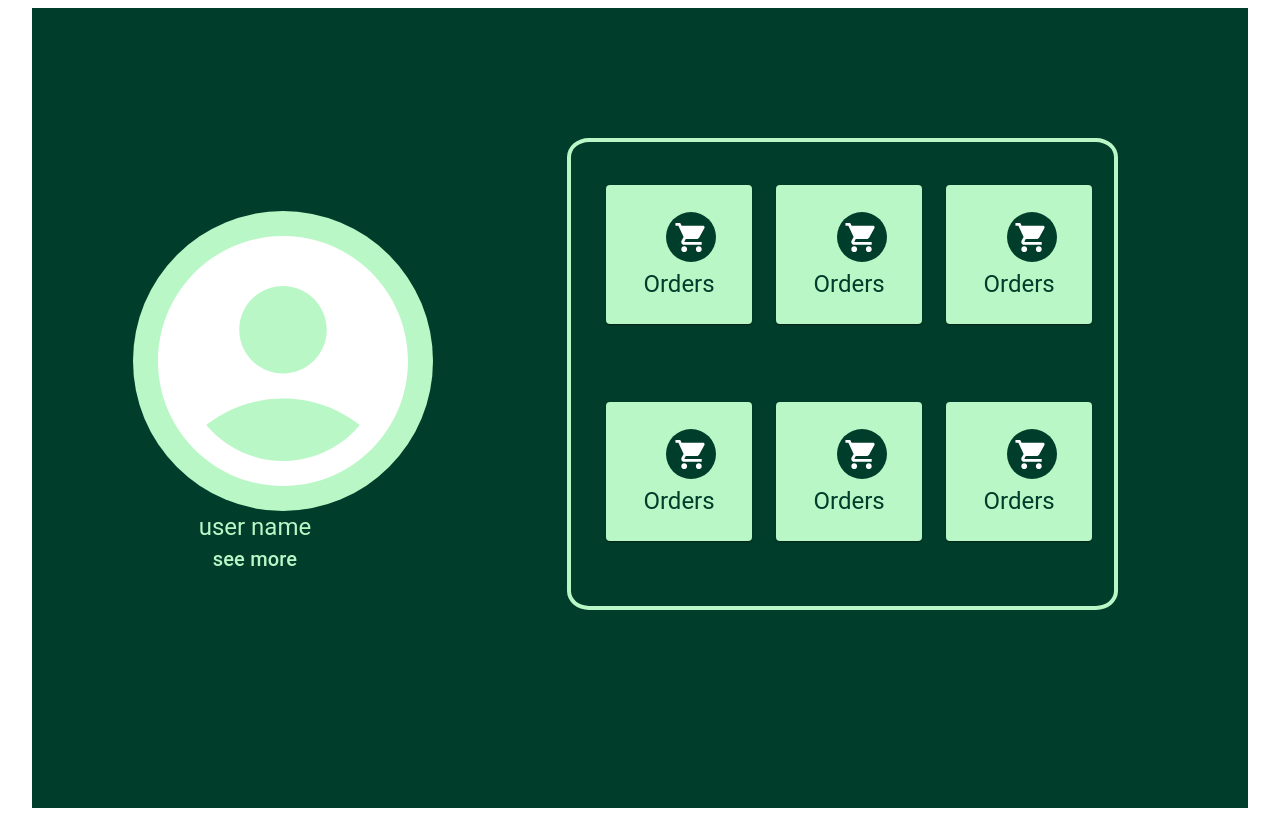
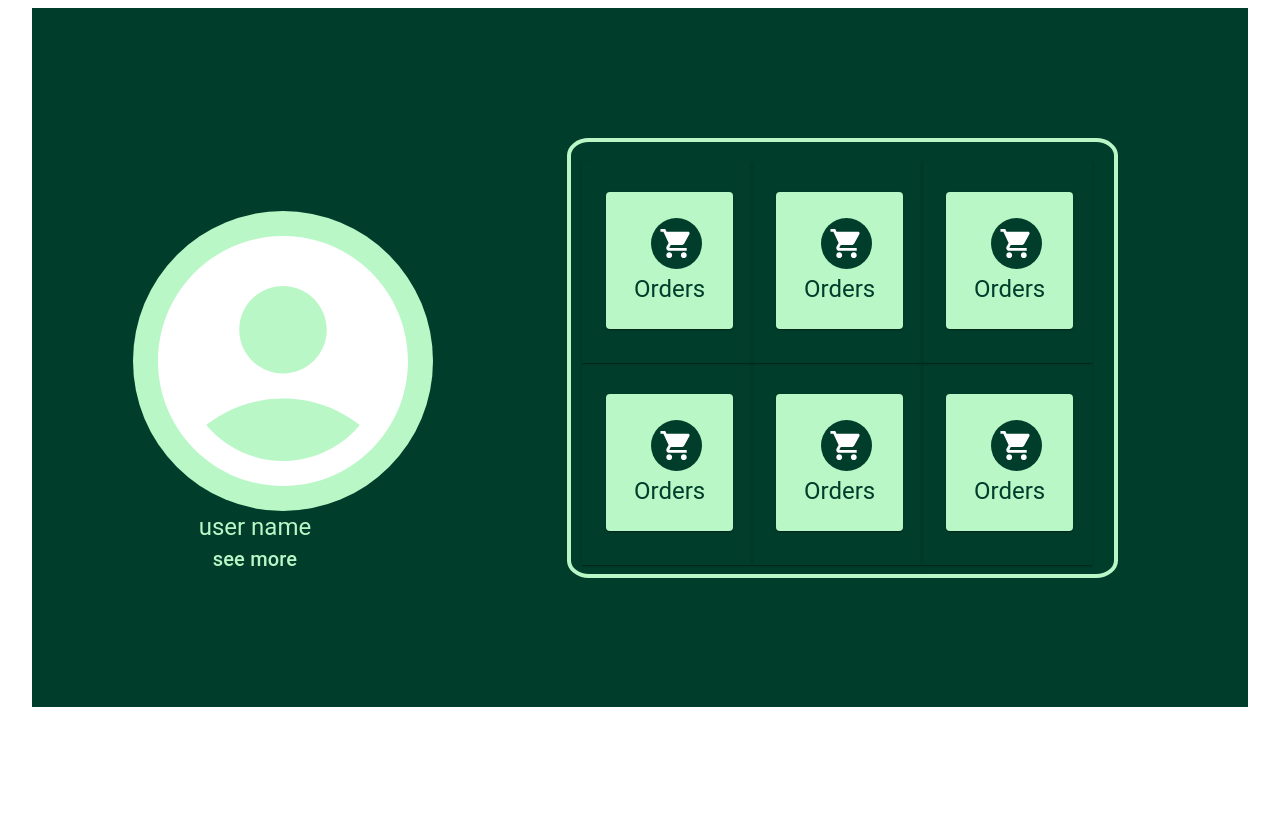
Before and after one commit to 990711/Project_SHOP2DOOR_CS304, a React (Vite) app: page / in a window 1280 px wide. Built offline with nearby package versions, Linux system fonts and the light colour scheme.

Commit message:
made some adjustment to the icons and the box container

```diff
--- a/src/pages/CustomerProfilePage.jsx
+++ b/src/pages/CustomerProfilePage.jsx
@@ -14,7 +14,7 @@ import {
 function CustomerProfilePage() {
   return (
     <Container maxWidth="xl">
-      <Box sx={{ bgcolor: "#003d2b", height: "50rem", display: "flex" }}>
+      <Box sx={{ bgcolor: "#003d2b", height: "100%", display: "flex" }}>
         <Grid container>
           <Grid item md={4}>
             <Avatar
@@ -51,7 +51,7 @@ function CustomerProfilePage() {
             <Box
               sx={{
                 margin: "16%",
-                height: "29rem",
+                height: "27rem",
                 border: "solid",
                 borderColor: "#b9f7c6",
                 borderWidth: "4px",
@@ -73,15 +73,22 @@ function CustomerProfilePage() {
                 height={"95%"}
                 width={"95%"}
               >
-                <Grid item md="4" justifyContent={"space-evenly"}>
-                  <Card sx={{ bgcolor: "#b9f7c6", width: "auto" }}>
+                <Grid item md="4" boxShadow={1}>
+                  <Card
+                    sx={{
+                      bgcolor: "#b9f7c6",
+                      width: "auto",
+                      marginRight: "13%",
+                      marginTop: "5%",
+                    }}
+                  >
                     <CardContent>
                       <Avatar
                         sx={{
                           bgcolor: "#003d2b",
-                          width: "50px",
-                          height: "50px",
-                          marginLeft: "39%",
+                          width: "51px",
+                          height: "51px",
+                          marginLeft: "30%",
                           marginTop: "10%",
                         }}
                       >
@@ -101,15 +108,22 @@ function CustomerProfilePage() {
                     </CardContent>
                   </Card>
                 </Grid>
-                <Grid item md="4">
-                  <Card sx={{ bgcolor: "#b9f7c6", width: "auto" }}>
+                <Grid item md="4" boxShadow={1}>
+                  <Card
+                    sx={{
+                      bgcolor: "#b9f7c6",
+                      width: "auto",
+                      marginRight: "13%",
+                      marginTop: "5%",
+                    }}
+                  >
                     <CardContent>
                       <Avatar
                         sx={{
                           bgcolor: "#003d2b",
-                          width: "50px",
-                          height: "50px",
-                          marginLeft: "39%",
+                          width: "51px",
+                          height: "51px",
+                          marginLeft: "30%",
                           marginTop: "10%",
                         }}
                       >
@@ -129,15 +143,22 @@ function CustomerProfilePage() {
                     </CardContent>
                   </Card>
                 </Grid>
-                <Grid item md="4">
-                  <Card sx={{ bgcolor: "#b9f7c6", width: "auto" }}>
+                <Grid item md="4" boxShadow={1}>
+                  <Card
+                    sx={{
+                      bgcolor: "#b9f7c6",
+                      width: "auto",
+                      marginRight: "13%",
+                      marginTop: "5%",
+                    }}
+                  >
                     <CardContent>
                       <Avatar
                         sx={{
                           bgcolor: "#003d2b",
-                          width: "50px",
-                          height: "50px",
-                          marginLeft: "39%",
+                          width: "51px",
+                          height: "51px",
+                          marginLeft: "30%",
                           marginTop: "10%",
                         }}
                       >
@@ -157,15 +178,22 @@ function CustomerProfilePage() {
                     </CardContent>
                   </Card>
                 </Grid>
-                <Grid item md="4">
-                  <Card sx={{ bgcolor: "#b9f7c6", width: "auto" }}>
+                <Grid item md="4" boxShadow={1}>
+                  <Card
+                    sx={{
+                      bgcolor: "#b9f7c6",
+                      width: "auto",
+                      marginRight: "13%",
+                      marginTop: "5%",
+                    }}
+                  >
                     <CardContent>
                       <Avatar
                         sx={{
                           bgcolor: "#003d2b",
-                          width: "50px",
-                          height: "50px",
-                          marginLeft: "39%",
+                          width: "51px",
+                          height: "51px",
+                          marginLeft: "30%",
                           marginTop: "10%",
                         }}
                       >
@@ -185,15 +213,22 @@ function CustomerProfilePage() {
                     </CardContent>
                   </Card>
                 </Grid>
-                <Grid item md="4">
-                  <Card sx={{ bgcolor: "#b9f7c6", width: "auto" }}>
+                <Grid item md="4" boxShadow={1}>
+                  <Card
+                    sx={{
+                      bgcolor: "#b9f7c6",
+                      width: "auto",
+                      marginRight: "13%",
+                      marginTop: "5%",
+                    }}
+                  >
                     <CardContent>
                       <Avatar
                         sx={{
                           bgcolor: "#003d2b",
-                          width: "50px",
-                          height: "50px",
-                          marginLeft: "39%",
+                          width: "51px",
+                          height: "51px",
+                          marginLeft: "30%",
                           marginTop: "10%",
                         }}
                       >
@@ -213,15 +248,22 @@ function CustomerProfilePage() {
                     </CardContent>
                   </Card>
                 </Grid>
-                <Grid item md="4">
-                  <Card sx={{ bgcolor: "#b9f7c6", width: "auto" }}>
+                <Grid item md="4" boxShadow={1}>
+                  <Card
+                    sx={{
+                      bgcolor: "#b9f7c6",
+                      width: "auto",
+                      marginRight: "13%",
+                      marginTop: "5%",
+                    }}
+                  >
                     <CardContent>
                       <Avatar
                         sx={{
                           bgcolor: "#003d2b",
-                          width: "50px",
-                          height: "50px",
-                          marginLeft: "39%",
+                          width: "51px",
+                          height: "51px",
+                          marginLeft: "30%",
                           marginTop: "10%",
                         }}
                       >
```
